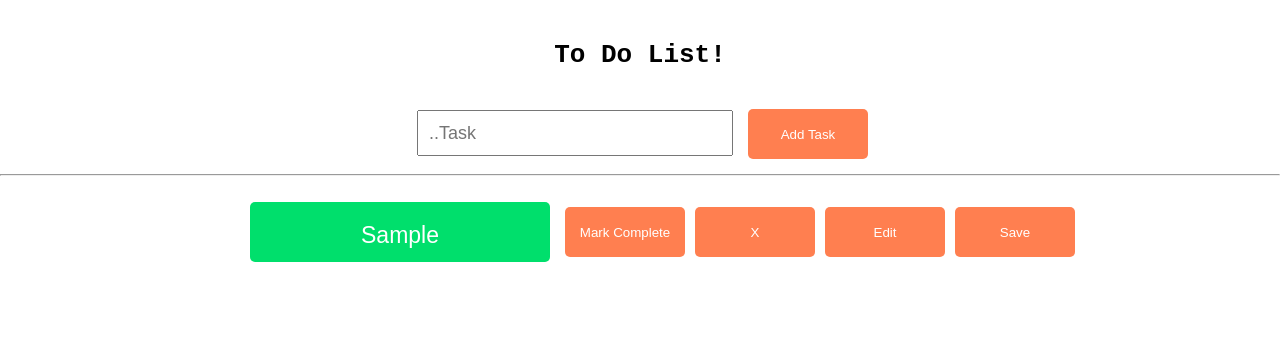
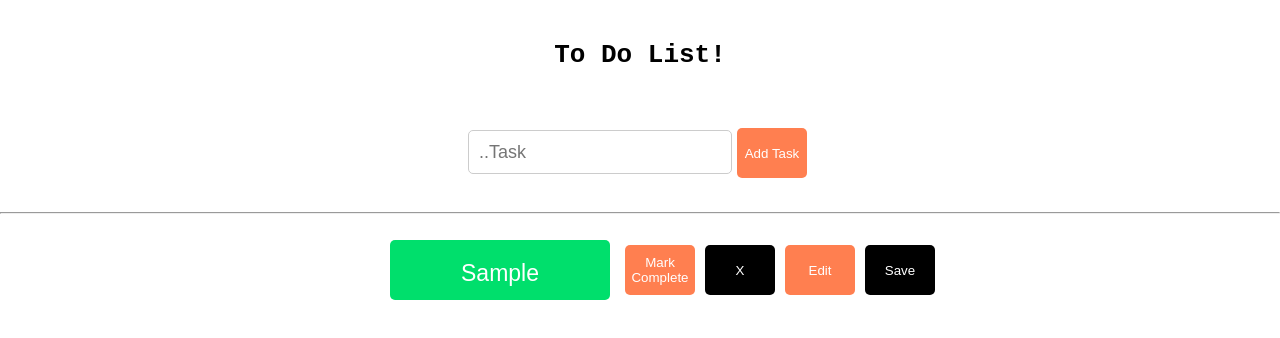
Before and after one commit to bunn1/doReact, a React (Create React App) app in the folder doreact/: page /todo in a window 1280 px wide. Both pictures are taken after typing "Sample" into the empty fields and a click on the button "Add Task". Shown: the top 338 px of the page. Built offline with nearby package versions, Linux system fonts and the light colour scheme.

Commit message:
cleaning

```diff
--- a/doreact/src/App.css
+++ b/doreact/src/App.css
@@ -1,24 +1,27 @@
 .App {
   text-align: center;
+
 }
 
 input{
-  margin: 10px;
-  width: 300px;
+  margin: 30px 0;
+  width: 250px;
   height: 40px;
   font-size: 18px;
   padding-left: 10px;
-
+  border-radius: 5px;
+  border: 1px solid #ccc;
 }
 
 ul{
-  display: grid;
-  place-items: center;
+  display: flex;
+  flex-direction: column;
+  align-items: center;
 }
 
 li{
   list-style-type: none;
-  width: 300px;
+  width: 220px;
   height: 40px;
   background-color: #00df6c;
   margin: 10px;
@@ -37,7 +40,7 @@ li{
 
 button{
   height: 50px;
-  width: 120px;
+  width: 70px;
   margin: 5px;
   border: none;
   background-color: coral;
@@ -64,10 +67,22 @@ input.inputBox{
   border-bottom: 2px solid black;
 }
 
-.inputButton{
+ .inputButton{
   background-color: #00df6c;
   color: white;
   border: none;
   border-radius: 5px;
+}
 
+#saveButton{
+  background-color: black;
 }
+
+#deleteButton{
+  background-color: black;
+}
+
+.completed-task{
+  text-decoration: line-through;
+  color: coral;
+}
--- a/doreact/src/components/ToDo.js
+++ b/doreact/src/components/ToDo.js
@@ -9,7 +9,9 @@ function ToDo() {
   const inputTask = useRef(null);
 
   function addTask() {
+    // add task to list
     setTodoList([...toDoList, { task: currentTask, completed: false }]);
+    // clear line
     inputTask.current.value = '';
     setCurrentTask('');
   }
@@ -73,6 +75,7 @@ function ToDo() {
             setCurrentTask(event.target.value);
           }}
         />
+
         <button onClick={addTask}>Add Task</button>
       </div>
       <hr />
@@ -81,19 +84,19 @@ function ToDo() {
         {toDoList.map((val, key) => {
           return (
             <div id="task" key={key}>
-              <li
-                style={{
-                  textDecoration: val.completed ? 'line-through' : 'none',
-                }}
-              >
+              <li className={val.completed ? 'completed-task' : ''}>
                 {val.task}
               </li>
               <button onClick={() => completeTask(val.task)}>
                 {val.completed ? 'Mark Incomplete' : 'Mark Complete'}
               </button>
-              <button onClick={() => deleteTask(val.task)}>X</button>
+              <button id="deleteButton" onClick={() => deleteTask(val.task)}>
+                X
+              </button>
               <button onClick={() => handleEdit(val.task)}>Edit</button>
-              <button onClick={handleSave}>Save</button>
+              <button id="saveButton" onClick={handleSave}>
+                Save
+              </button>
             </div>
           );
         })}
```
